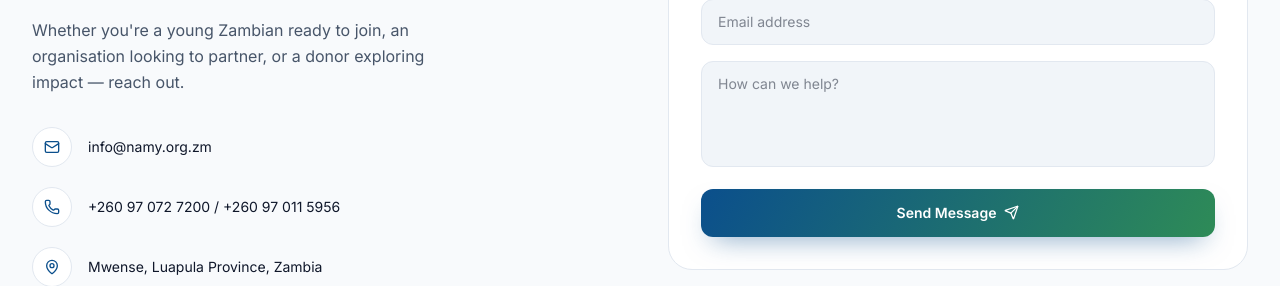
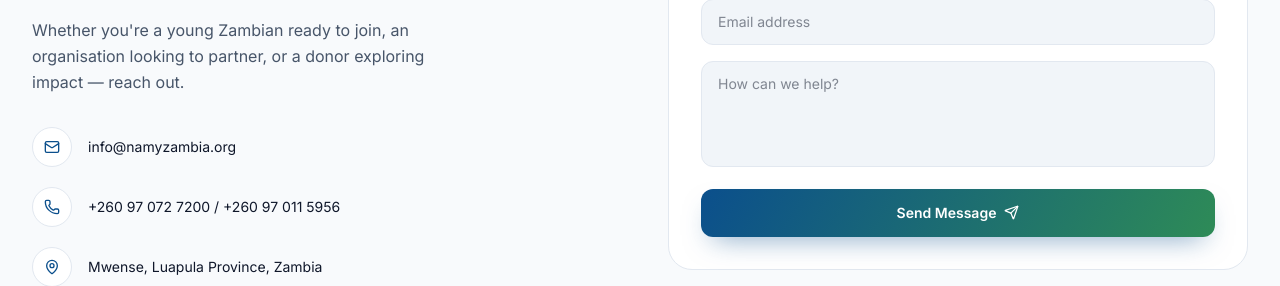
Before and after one commit to ken232323/namy, a React (Vite) app: page / in a window 1280 px wide. Shown: the part 8340-8626 px from the top of the page. Built offline with nearby package versions, Linux system fonts and the light colour scheme; no server answers.

Commit message:
email edit

```diff
--- a/src/NAMYWebsite.jsx
+++ b/src/NAMYWebsite.jsx
@@ -1545,7 +1545,7 @@ export default function NAMYWebsite() {
             </p>
             <div className="space-y-5">
               {[
-                { icon: Mail, label: "info@namy.org.zm" },
+                { icon: Mail, label: "info@namyzambia.org" },
                 { icon: Phone, label: "+260 97 072 7200 / +260 97 011 5956" },
                 {
                   icon: MapPin,
```
